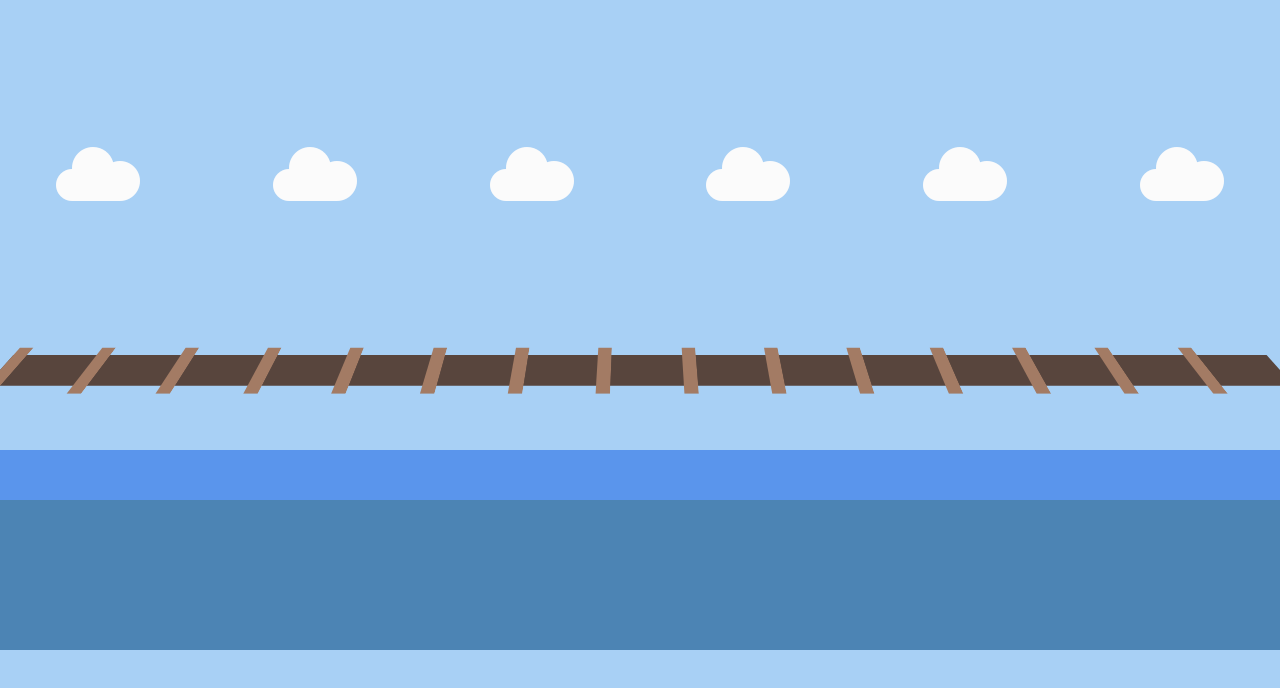
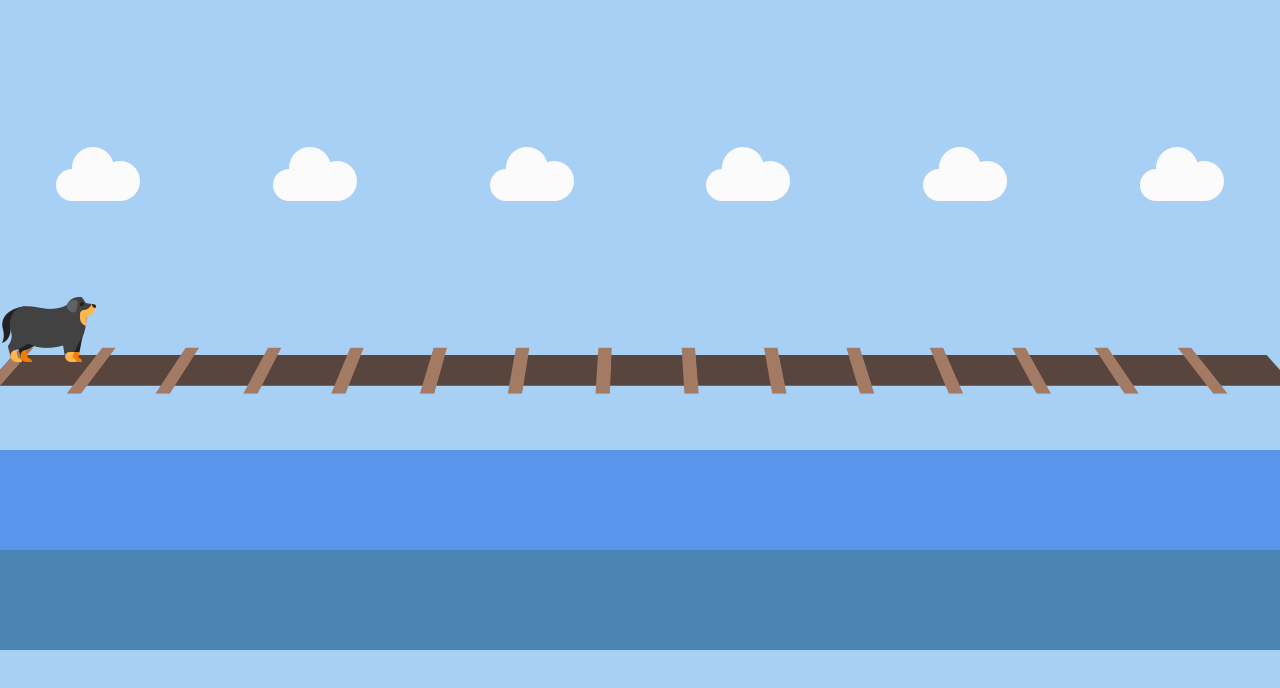
Before and after one commit to BasiratHamayoon/Bridge-Game-HTML-CSS-JS, a plain HTML site: page index.html in a window 1280 px wide. Shown: the top 688 px of the page. Drawn offline with Linux system fonts and the light colour scheme.

Commit message:
Adding running element(dog to the bridge

```diff
--- a/index.html
+++ b/index.html
@@ -17,6 +17,8 @@
             <img src="./icons/Clouds.png">
         </div>
         <!-- Element running -->
+
+        <img src="./icons/dog.png" id="running-dog">
         <!-- bridge structure -->
 
         <div class="bridge-container" id="bridge">
--- a/style.css
+++ b/style.css
@@ -46,12 +46,18 @@ body{
 .clouds img{
     margin: auto;
 }
+#running-dog{
+    position: absolute;
+    margin-top: -170px;
+    z-index: 5;
+}
+
 .wave{
     position: absolute;
     bottom: 0;
     left: 0;
     width: 100%;
-    height: 150px;
+    height: 100px;
     background-color: rgb(76, 132, 180);
     z-index: -5;
 }
```
Also changed, not shown: icons/dog.png (added).
